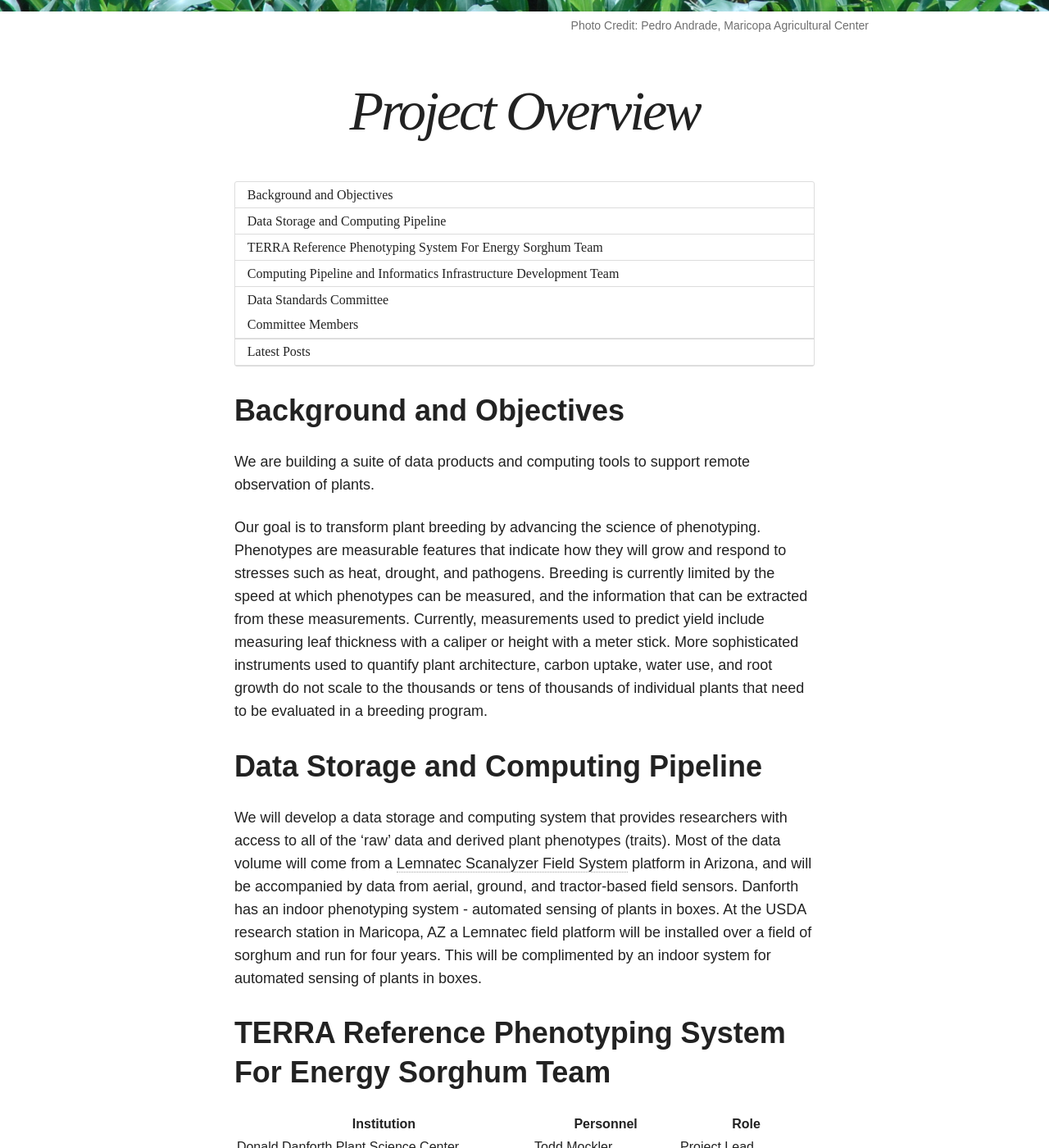
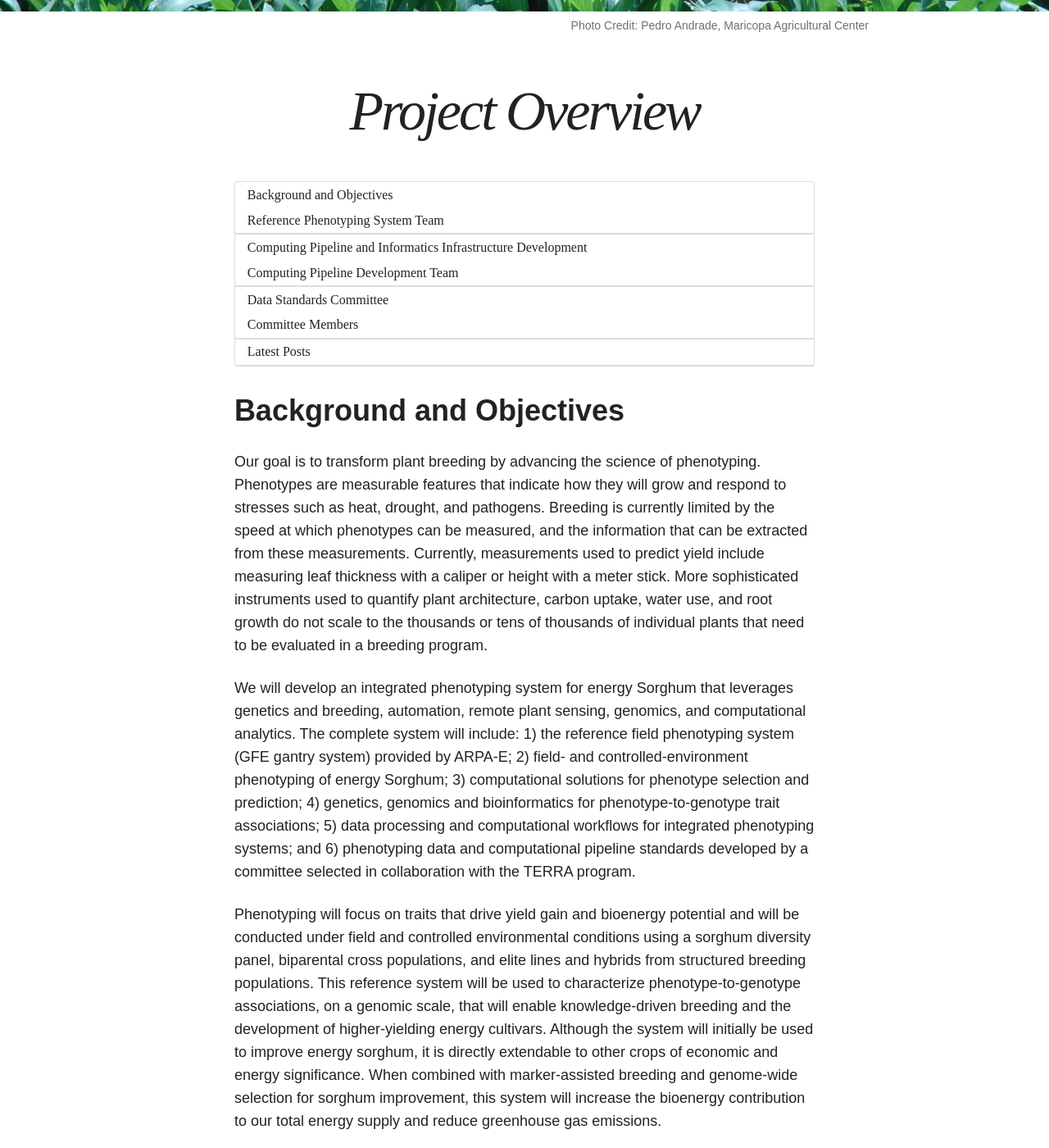
Before and after one commit to terra-reference/terraref.github.io, a Jekyll site: the page built from about/index.md, in a window 1280 px wide and 1400 px high, scrolled down 388 px. Shown: the whole window at 82% size. Built offline with Jekyll 4.4.1, drawn with Linux system fonts in a browser that asks for light colours; nearby versions of some CDN libraries; some of the changed text lies outside the part shown.

Commit message:
Update index.md

```diff
--- a/about/index.md
+++ b/about/index.md
@@ -14,20 +14,18 @@ image:
 
 # Background and Objectives
 
-We are building a suite of data products and computing tools to support remote observation of plants.
-
   Our goal is to transform plant breeding by advancing the science of phenotyping. Phenotypes are measurable features that indicate how they will grow and respond to stresses such as heat, drought, and pathogens.
   Breeding is currently limited by the speed at which phenotypes can be measured, and the information that can be extracted from these measurements.
   Currently, measurements used to predict yield include measuring leaf thickness with a caliper or height with a meter stick.
   More sophisticated instruments used to quantify plant architecture, carbon uptake, water use, and root growth do not scale to the thousands or tens of thousands of individual plants that need to be evaluated in a breeding program.
 
-# Data Storage and Computing Pipeline
+We will develop an integrated phenotyping system for energy Sorghum that leverages genetics and breeding, automation, remote plant sensing, genomics, and computational analytics. The complete system will include: 1) the reference field phenotyping system (GFE gantry system) provided by ARPA-E; 2) field- and controlled-environment phenotyping of energy Sorghum; 3) computational solutions for phenotype selection and prediction; 4) genetics, genomics and bioinformatics for phenotype-to-genotype trait associations; 5) data processing and computational workflows for integrated phenotyping systems; and 6) phenotyping data and computational pipeline standards developed by a committee selected in collaboration with the TERRA program.
 
-We will develop a data storage and computing system that provides researchers with access to all of the 'raw' data and derived plant phenotypes (traits).
-Most of the data volume will come from a [Lemnatec Scanalyzer Field System](http://www.lemnatec.com/products/hardware-solutions/scanalyzer-field/) platform in Arizona, and will be accompanied by data from aerial, ground, and tractor-based field sensors.
-Danforth has an indoor phenotyping system - automated sensing of plants in boxes. At the USDA research station in Maricopa, AZ a Lemnatec field platform will be installed over a field of sorghum and run for four years. This will be complimented by an indoor system for automated sensing of plants in boxes.
+Phenotyping will focus on traits that drive yield gain and bioenergy potential and will be conducted under field and controlled environmental conditions using a sorghum diversity panel, biparental cross populations, and elite lines and hybrids from structured breeding populations. This reference system will be used to characterize phenotype-to-genotype associations, on a genomic scale, that will enable knowledge-driven breeding and the development of higher-yielding energy cultivars. Although the system will initially be used to improve energy sorghum, it is directly extendable to other crops of economic and energy significance. When combined with marker-assisted breeding and genome-wide selection for sorghum improvement, this system will increase the bioenergy contribution to our total energy supply and reduce greenhouse gas emissions.
 
-# TERRA Reference Phenotyping System For Energy Sorghum Team
+
+
+## Reference Phenotyping System Team
 
 | Institution                                         | Personnel             | Role                   |
 |-----------------------------------------------------|-----------------------|------------------------|
@@ -48,9 +46,15 @@ Danforth has an indoor phenotyping system - automated sensing of plants in boxes
 |                                                     | Roman Garnett         | Prediction Algorithms  |
 
 
-# Computing Pipeline and Informatics Infrastructure Development Team
+# Computing Pipeline and Informatics Infrastructure Development
 
-This project will implement a data processing pipeline that integrates existing tools such as PlantCV, BrownDog, PEcAn, BETYdb, and other software into a flexible, scalable computing pipeline. This will include geospatial infrastructure for efficiently querying and transforming key datasets and tools that enable researchers to access, archive, use, and contribute data products at each step in the pipeline.
+As part of this project, a team based at the University of Illinois and the National Center for Supercomputing Applications will develop a data storage and computing system that provides researchers with access to all of the 'raw' data and derived plant phenotypes (traits).
+Most of the data volume will come from a [Lemnatec Scanalyzer Field System](http://www.lemnatec.com/products/hardware-solutions/scanalyzer-field/) platform in Arizona, and will be accompanied by data from aerial, ground, and tractor-based field sensors.
+Danforth has an indoor phenotyping system - automated sensing of plants in boxes. At the USDA research station in Maricopa, AZ a Lemnatec field platform will be installed over a field of sorghum and run for four years. This will be complimented by an indoor system for automated sensing of plants in boxes.
+
+The data processing pipeline that integrates existing tools such as PlantCV, BrownDog, PEcAn, BETYdb, and other software into a flexible, scalable computing pipeline. This will include geospatial infrastructure for efficiently querying and transforming key datasets and tools that enable researchers to access, archive, use, and contribute data products at each step in the pipeline.
+
+## Computing Pipeline Development Team
 
 
 | Role | Name |
```
